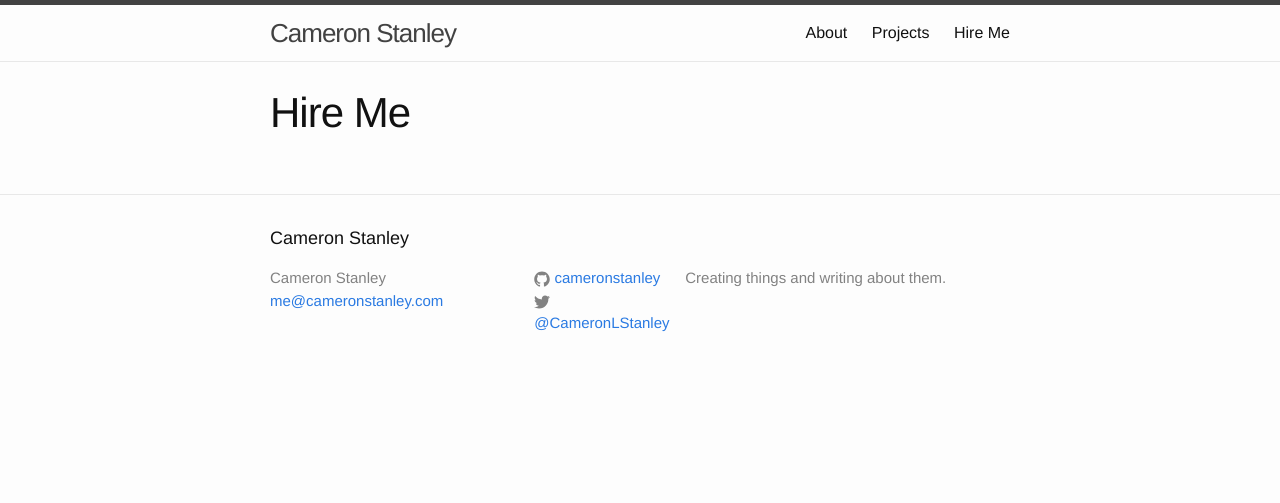
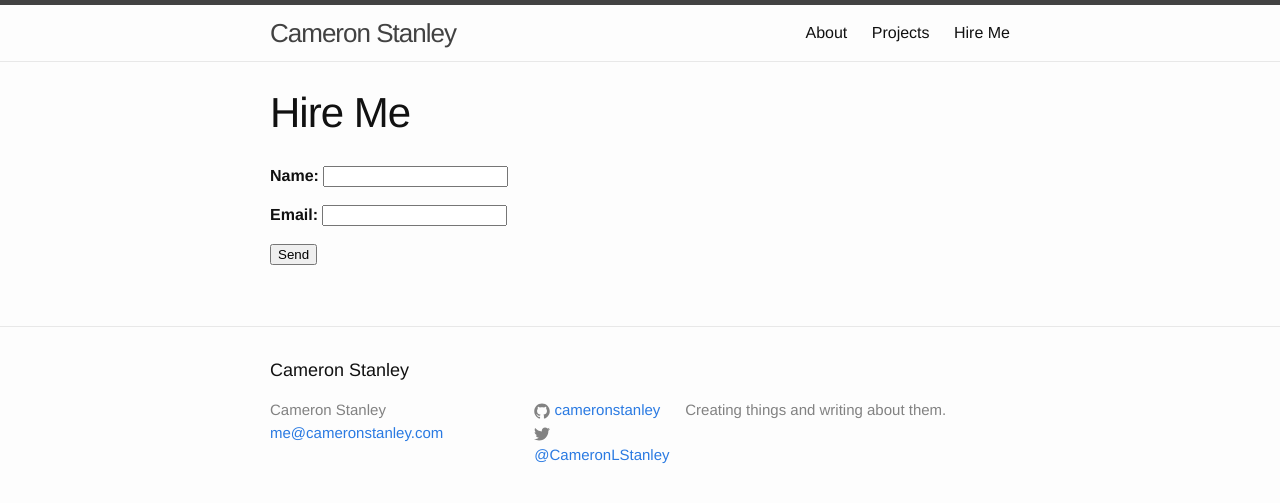
Before and after one commit to cameronstanley/cameronstanley.github.io, a Jekyll site: the page built from hire_me.md, in a window 1280 px wide. Shown: the top 503 px of the page. Built offline with Jekyll 4.4.1, drawn with Linux system fonts in a browser that asks for light colours.

Commit message:
Add form to "Hire Me" page

```diff
--- a/hire_me.md
+++ b/hire_me.md
@@ -3,3 +3,14 @@ layout: page
 title: Hire Me
 permalink: /hire_me/
 ---
+
+<form action="https://formspree.io/me@cameronstanley.com"
+      method="POST">
+  <p>
+    <strong>Name:</strong> <input type="text" name="name">
+  </p>
+  <p>
+    <strong>Email:</strong> <input type="email" name="_replyto">
+  </p>
+    <input type="submit" value="Send">
+</form>
```
